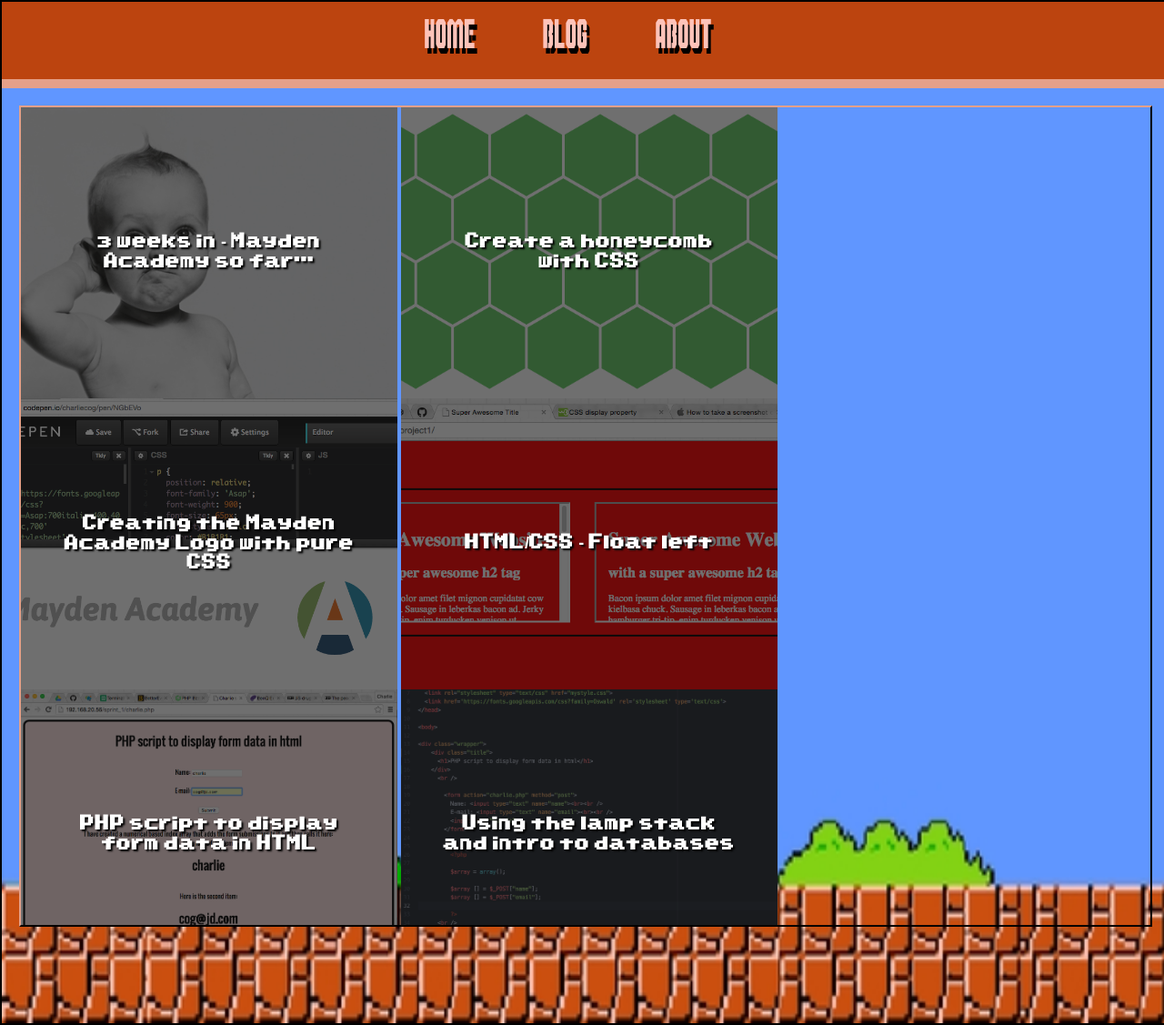
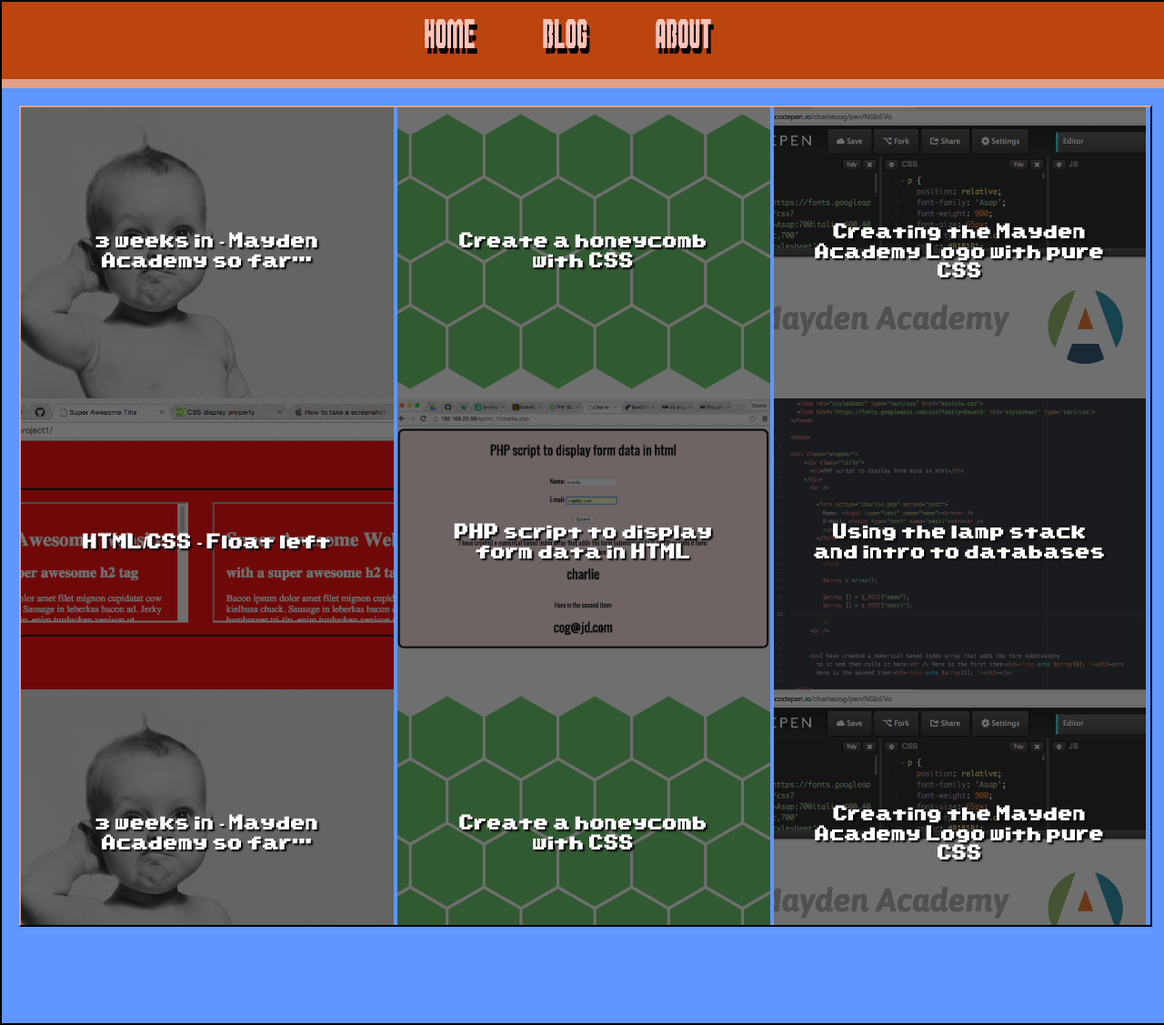
Before and after one commit to charliecog/mayden_blog, a PHP site: page /postpage.php in a window 1280 px wide. Shown: the whole page at 91% size. Run offline with PHP 8.4, Linux system fonts and the light colour scheme.

Commit message:
hotfix of gallery width on postpage

```diff
--- a/postpage.php
+++ b/postpage.php
@@ -9,7 +9,7 @@
 
 <body>
 
-<div class="wrapper">
+<div class="wrapper blogwrapper">
 
 <!--nav module-->
 
--- a/style.css
+++ b/style.css
@@ -201,7 +201,7 @@
   height: 40em;
 }
 .imageGridPercentage .tile {
-  width:33.33%;
+  width:33%;
   height:50%;
   line-height: 1.2;
   display:inline-block;
```
